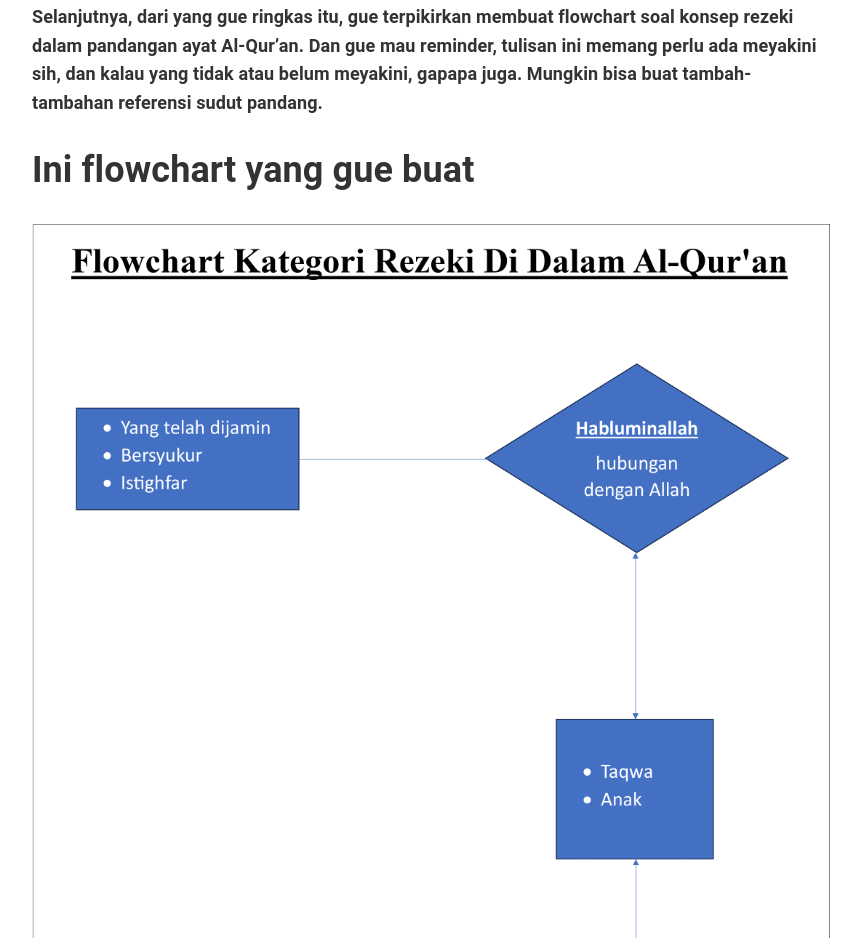
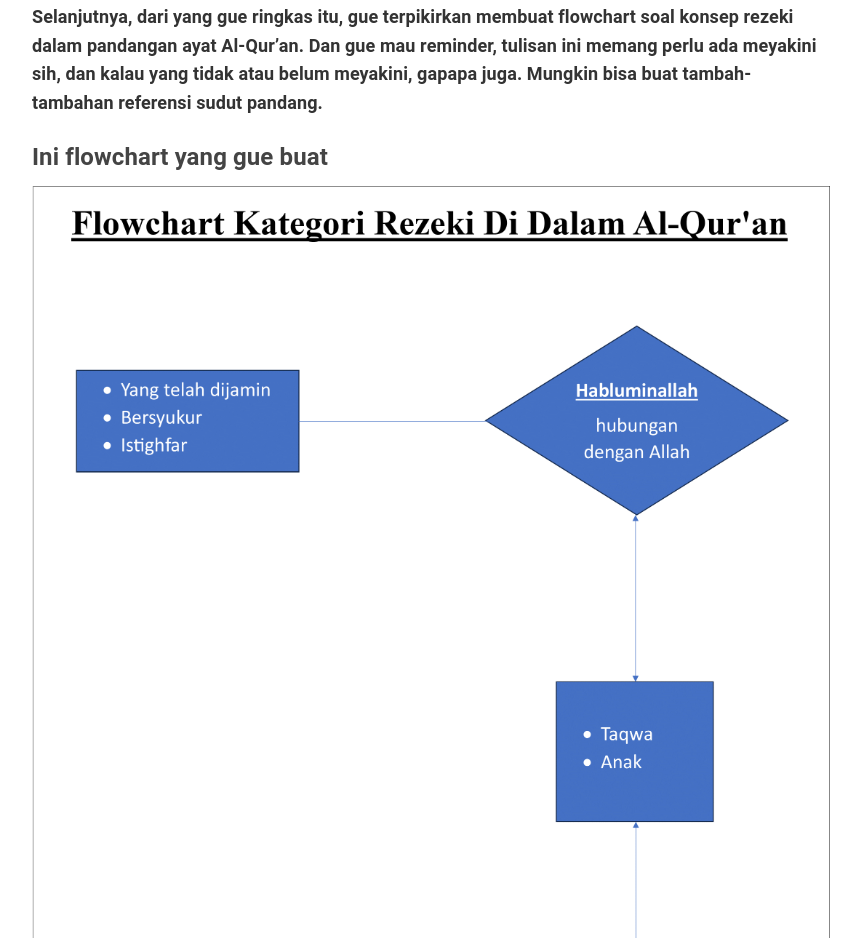
Before and after one commit to novialdy/tulisan, a plain HTML site: page index.html in a window 1280 px wide. Shown: the part 2243-3181 px from the top of the page, without its empty margins (208-1069 px from the left). Drawn offline with Linux system fonts and the light colour scheme.

Commit message:
Update index.html

```diff
--- a/index.html
+++ b/index.html
@@ -213,7 +213,7 @@
   Dan gue mau reminder, tulisan ini memang perlu ada meyakini sih,
   dan kalau yang tidak atau belum meyakini, gapapa juga. Mungkin bisa buat tambah-tambahan referensi sudut pandang. </strong> </p>
 
-<h1> Ini flowchart yang gue buat</h1>
+<h4> Ini flowchart yang gue buat</h4>
 <img src="kategori1.png" width="900" height="1400">
 <br><br>
 
```
